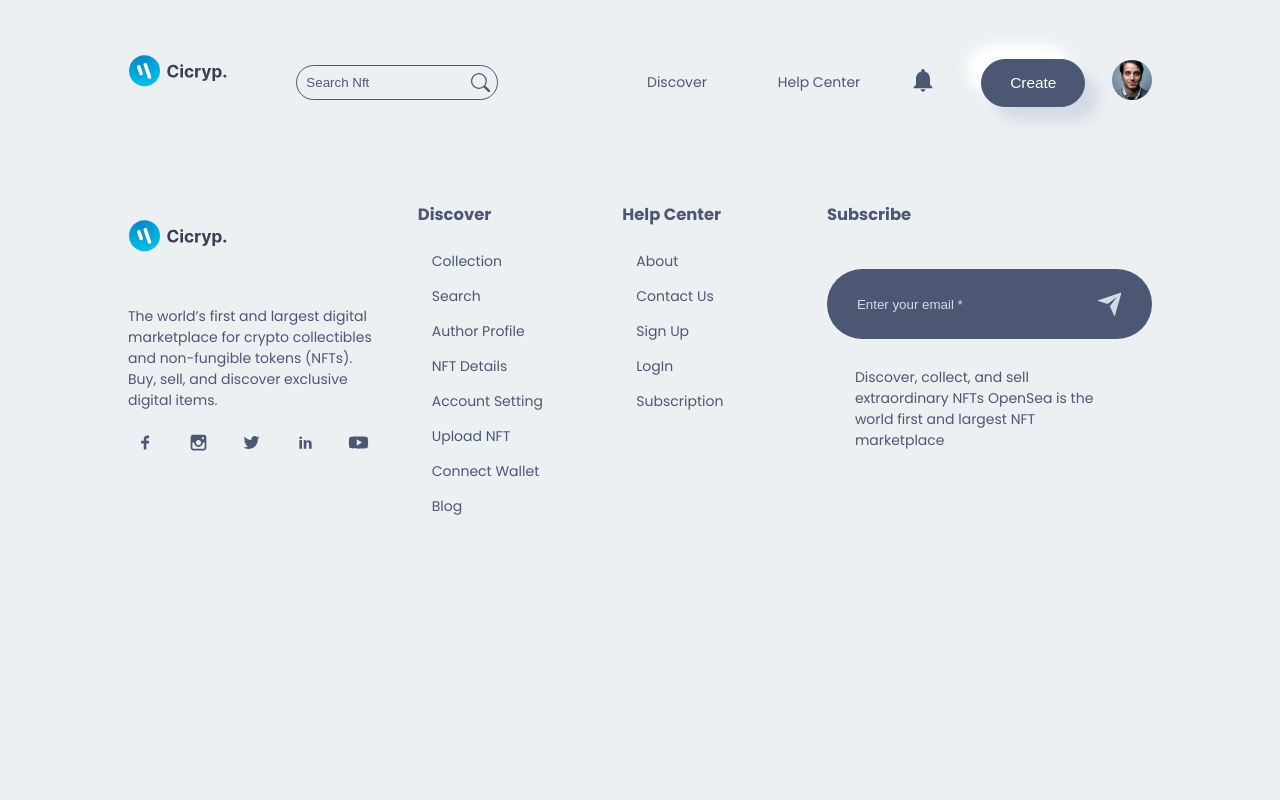
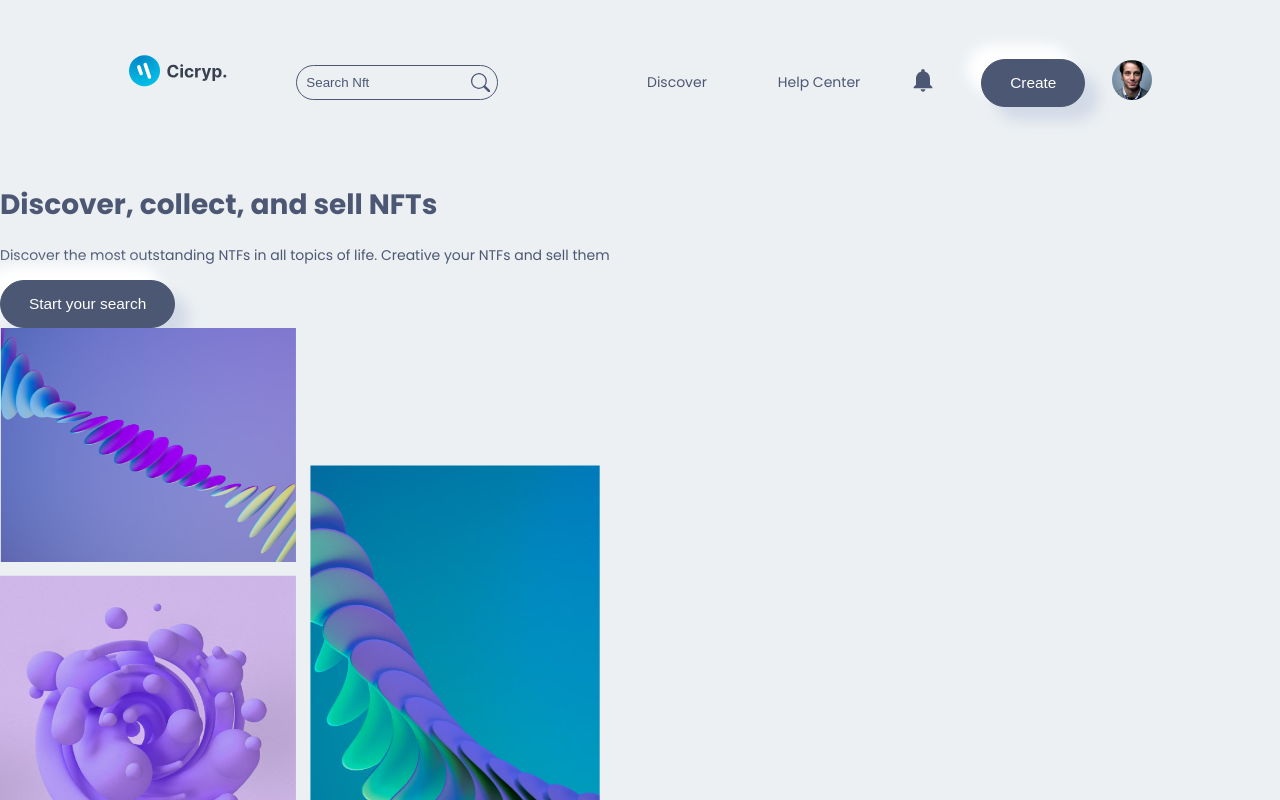
Before and after one commit to shisukeUrahara/web3-nft-marketplace, a Next.js app in the folder client/: page / in a window 1280 px wide. Shown: the top 800 px of the page. Built offline with nearby package versions, Linux system fonts and the light colour scheme.

Commit message:
added heroSection component

```diff
--- /dev/null
+++ b/client/src/components/HeroSection/HeroSection.jsx
@@ -0,0 +1,30 @@
+import React from 'react';
+import Image from 'next/image';
+import Style from './HeroSection.module.css';
+import { Button } from '..';
+import images from '../../img'
+
+const HeroSection = () => {
+    return (
+        <div className={Style.heroSection}>
+            <div className={Style.heroSection_box}>
+                <div className={Style.heroSection_box_left}>
+                    <h1>Discover, collect, and sell NFTs</h1>
+                    <p>
+                        Discover the most outstanding NTFs in all topics of life. Creative
+                        your NTFs and sell them
+                    </p>
+                    <Button btnText='Start your search' />
+                </div>
+
+                <div className={Style.heroSection_box_right}>
+                    <Image src={images.hero} alt="Hero Section" height={600} width={600} />
+
+                </div>
+
+            </div>
+        </div>
+    )
+}
+
+export default HeroSection
--- a/client/src/components/index.js
+++ b/client/src/components/index.js
@@ -1,9 +1,11 @@
 import Button from './Button/Button';
 import Footer from './Footer/Footer';
 import Navbar from './Navbar/Navbar';
+import HeroSection from './HeroSection/HeroSection';
 
 export {
     Button,
     Footer,
-    Navbar
+    Navbar,
+    HeroSection
 }
--- a/client/src/pages/index.js
+++ b/client/src/pages/index.js
@@ -1,12 +1,16 @@
 import Head from "next/head";
 import Image from "next/image";
 import { Inter } from "@next/font/google";
+import Style from '../styles/index.module.css';
+import { HeroSection } from "../components";
 
 const inter = Inter({ subsets: ["latin"] });
 
 export default function Home() {
   return (
-    <>
-    </>
+   <div className={Style.homePage}>
+    <HeroSection />
+
+   </div>
   );
 }
```
Also changed, not shown: client/src/components/HeroSection/HeroSection.module.css (added), client/src/styles/index.module.css (added).
